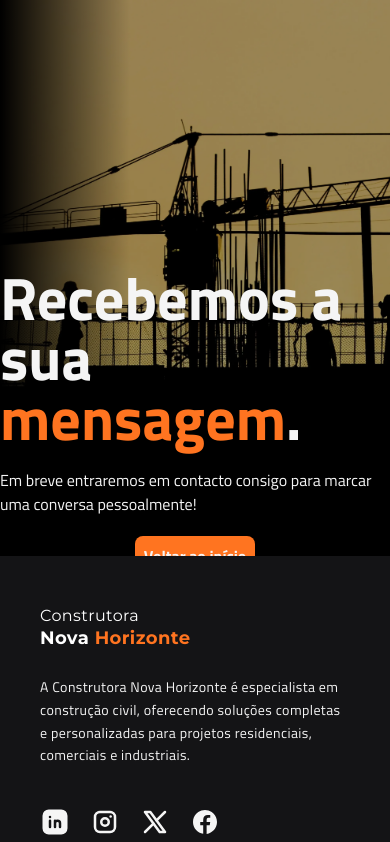
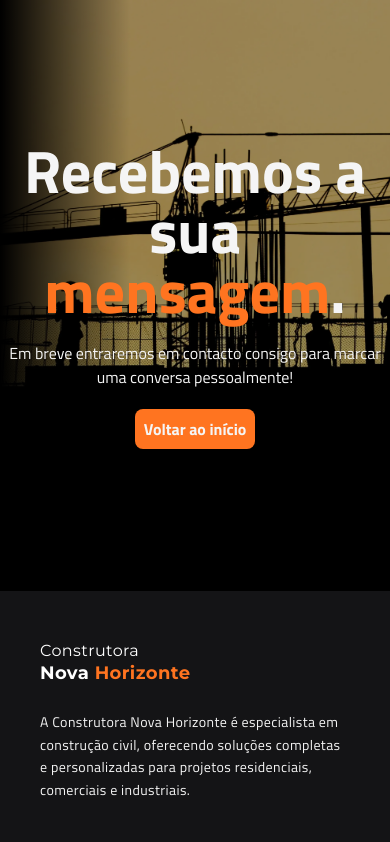
Before and after one commit to esdrassantos06/novahorizonte, a React (Vite) app: page /obrigado-pelo-contacto in a window 390 px wide. Shown: the top 842 px of the page. Built offline with nearby package versions, Linux system fonts and the light colour scheme.

Commit message:
Thanks page responsive

```diff
--- a/src/routes/Thanks.jsx
+++ b/src/routes/Thanks.jsx
@@ -4,19 +4,19 @@ import { Link } from "react-router-dom";
 const Thanks = () => {
   return (
     <>
-      <main className="bg-primary -mb-72 flex min-h-screen w-full flex-col justify-center">
+      <main className="bg-primary flex h-[70vh] w-full flex-col justify-center">
         <div className="backgroundThanks absolute inset-0 backdrop-brightness-50 before:pointer-events-none before:absolute before:top-0 before:left-0 before:h-full before:w-1/3 before:bg-gradient-to-r before:from-black/100 before:to-transparent after:absolute after:inset-0 after:bg-black/40"></div>
 
-        <div className="relative z-10 flex w-full flex-col items-center justify-center space-y-5">
-          <h1 className="text-text titilliumBold text-6xl">
+        <div className="relative z-10 flex w-full flex-col items-center justify-center gap-5">
+          <h1 className="text-text titilliumBold text-center text-6xl">
             Recebemos a sua <span className="text-secondary">mensagem</span>.
           </h1>
-          <p className="text-text titilliumRegular">
+          <p className="text-text text-center titilliumRegular">
             Em breve entraremos em contacto consigo para marcar uma conversa
             pessoalmente!
           </p>
           <Link
-            to="/contact"
+            to="/"
             className="text-text titilliumBold bg-secondary hover:bg-secondary/70 flex h-10 w-30 items-center justify-center rounded-lg text-nowrap"
           >
             Voltar ao início
```
